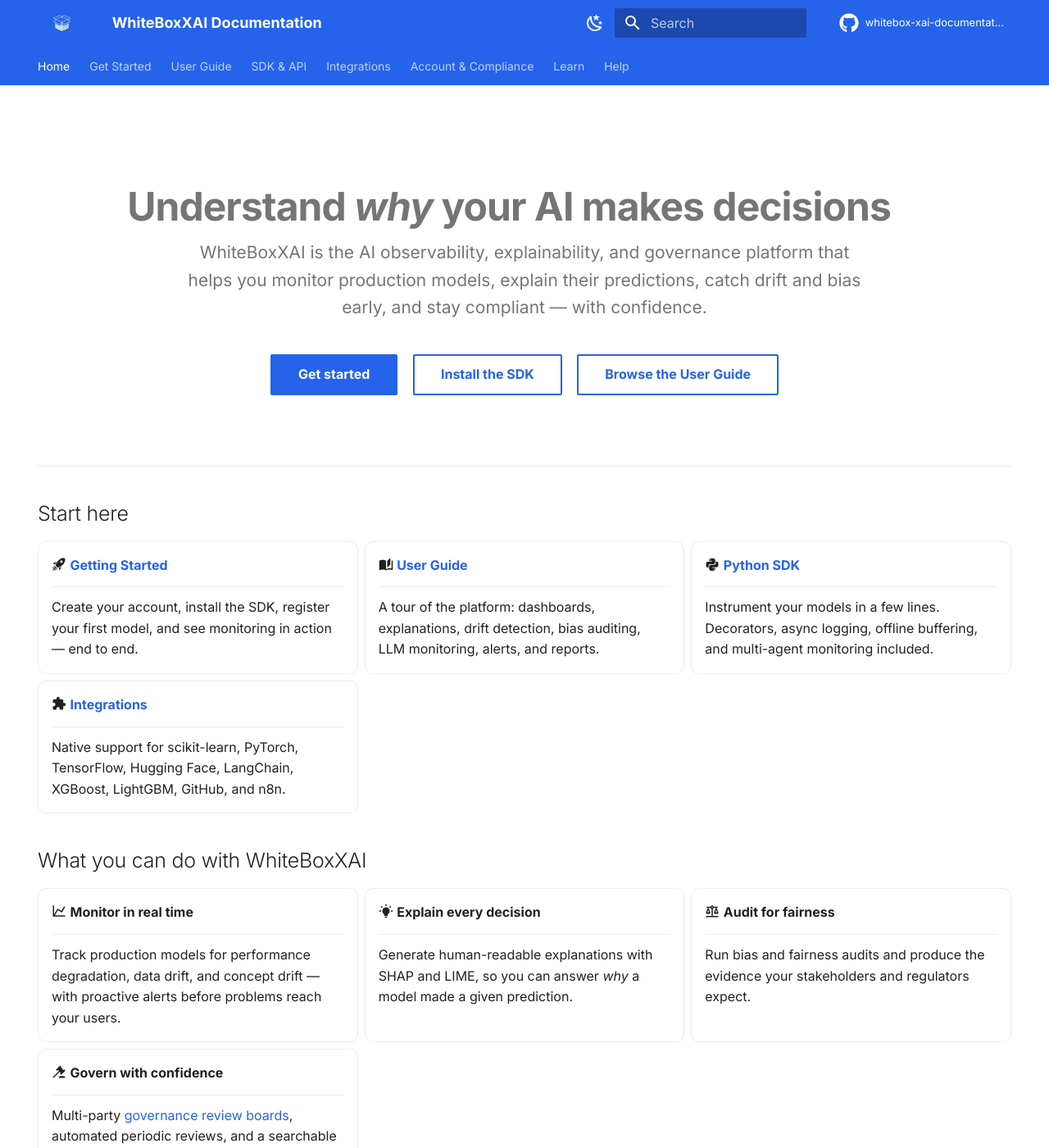
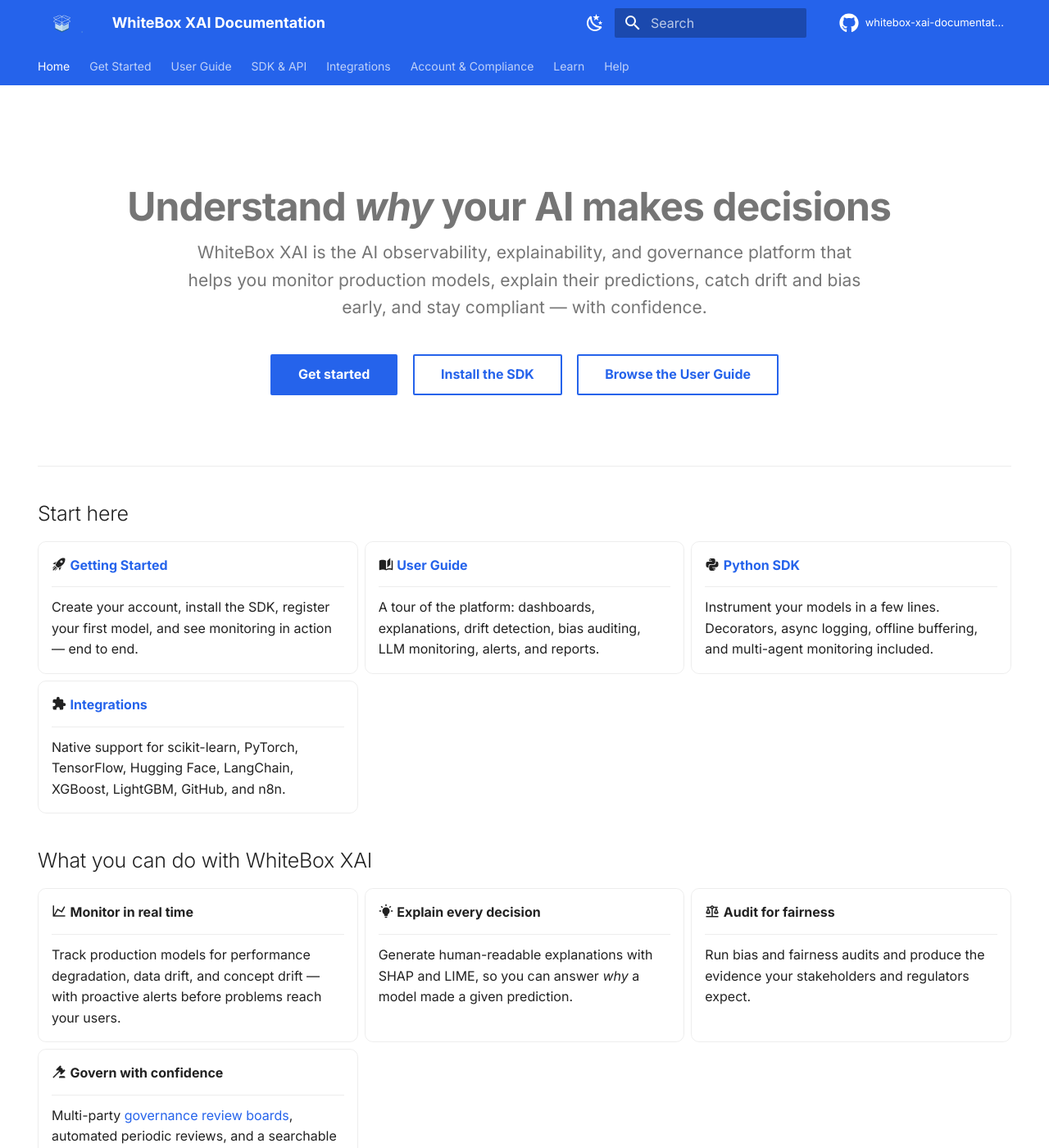
Before and after one commit to AgentaFlow/whitebox-xai-documentation, an MkDocs documentation site: the page built from docs/index.md, in a window 1280 px wide and 1400 px high. Shown: the whole window at 82% size. Built offline with MkDocs 1.6.1 and Material for MkDocs 9.7.7, drawn with Linux system fonts in a browser that asks for light colours; comment, search, counter and statistics services are not loaded.

Commit message:
docs: updating header

```diff
--- a/docs/index.md
+++ b/docs/index.md
@@ -9,7 +9,7 @@
 # Understand *why* your AI makes decisions
 
 <p class="wbx-tagline">
-WhiteBoxXAI is the AI observability, explainability, and governance platform that helps you
+WhiteBox XAI is the AI observability, explainability, and governance platform that helps you
 monitor production models, explain their predictions, catch drift and bias early, and stay
 compliant — with confidence.
 </p>
@@ -56,7 +56,7 @@
 
 </div>
 
-## What you can do with WhiteBoxXAI
+## What you can do with WhiteBox XAI
 
 <div class="grid cards" markdown>
 
--- a/mkdocs.yml
+++ b/mkdocs.yml
@@ -1,4 +1,4 @@
-site_name: WhiteBoxXAI Documentation
+site_name: WhiteBox XAI Documentation
 site_url: https://docs.whiteboxxai.com
 site_description: >-
   User documentation for WhiteBoxXAI — the AI observability, explainability, and
```
